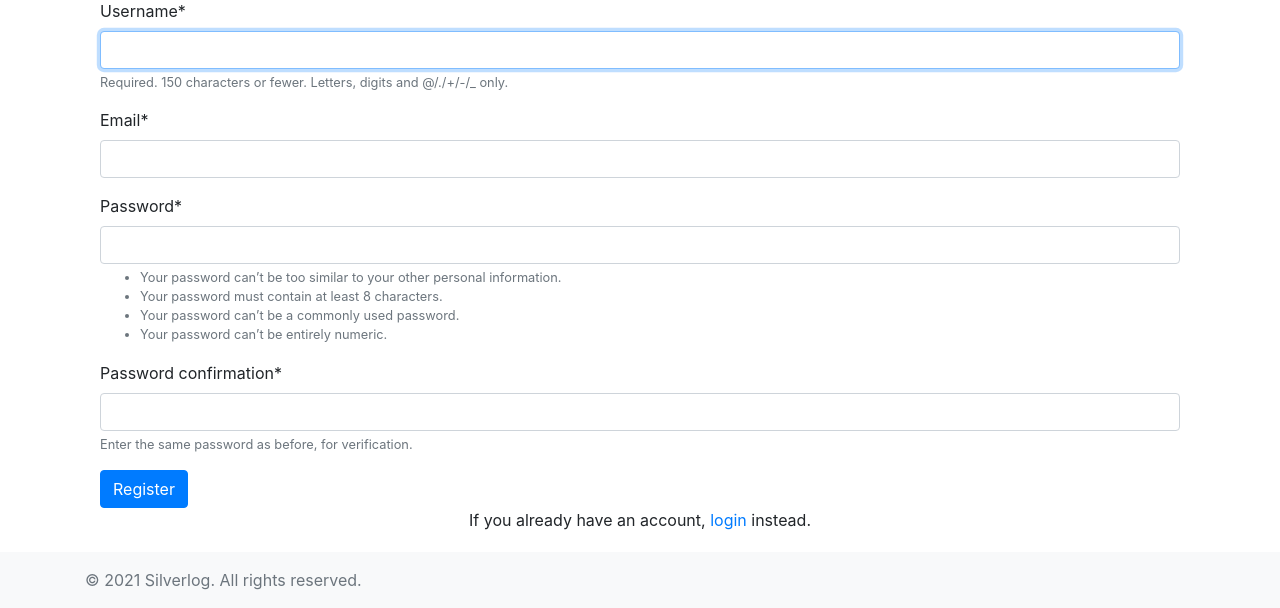
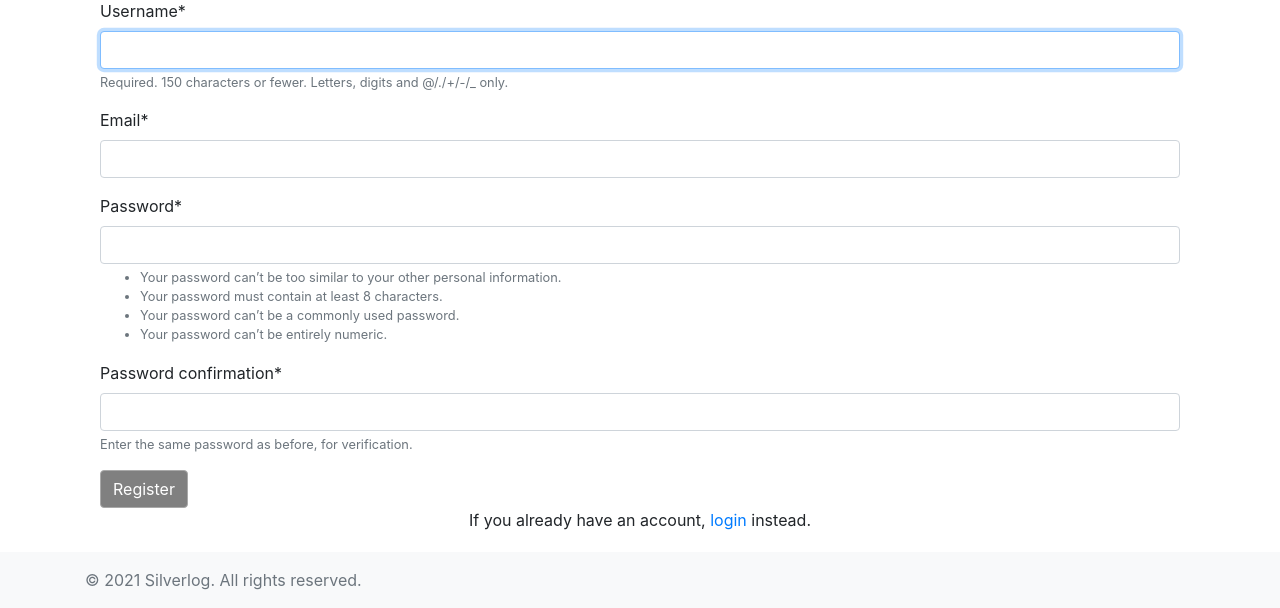
Before and after one commit to RimveBiceps/silverlog, a Django app: page /register in a window 1280 px wide. Shown: the part 215-823 px from the top of the page. Run offline with Django 3.2, Linux system fonts and the light colour scheme; some libraries are stand-ins or nearby versions.

Commit message:
[UPD] Button colors changed to grey

```diff
--- a/main/static/main/custom_style.css
+++ b/main/static/main/custom_style.css
@@ -61,3 +61,8 @@ body {
 .text-white-50 { color: rgba(255, 255, 255, .5); }
 
 .bg-purple { background-color: #939e9e; }
+
+.btn-primary {
+  background-color: grey !important;
+  border-color: darkgrey !important;
+}
```
